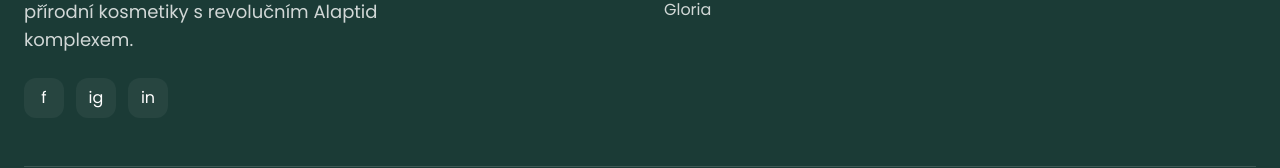
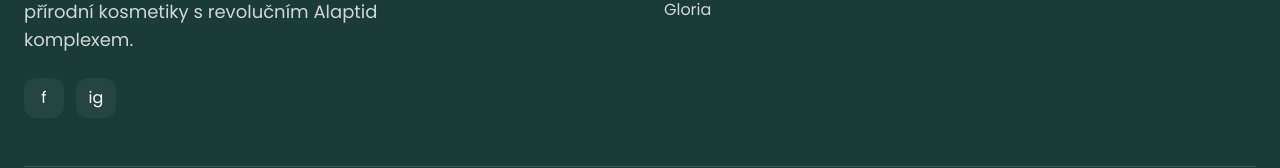
Before and after one commit to yesman1799/gaudium-web, a Vue app: page / in a window 1280 px wide. Shown: the part 5175-5343 px from the top of the page. Built offline with nearby package versions, Linux system fonts and the light colour scheme.

Commit message:
new build formed

```diff
--- a/src/components/SiteFooter.vue
+++ b/src/components/SiteFooter.vue
@@ -17,8 +17,7 @@
           <!-- Socials -->
           <div class="flex justify-center md:justify-start gap-3 mt-6">
             <a class="w-10 h-10 rounded-xl bg-white/5 hover:bg-white/10 transition-colors flex items-center justify-center">f</a>
-            <a class="w-10 h-10 rounded-xl bg-white/5 hover:bg-white/10 transition-colors flex items-center justify-center">ig</a>
-            <a class="w-10 h-10 rounded-xl bg-white/5 hover:bg-white/10 transition-colors flex items-center justify-center">in</a>
+            <a class="w-10 h-10 rounded-xl bg-white/5 hover:bg-white/10 transition-colors flex items-center justify-center" href="https://www.instagram.com/gaudium2022.cz/" target="_blank">ig</a>
           </div>
         </div>
 
```
